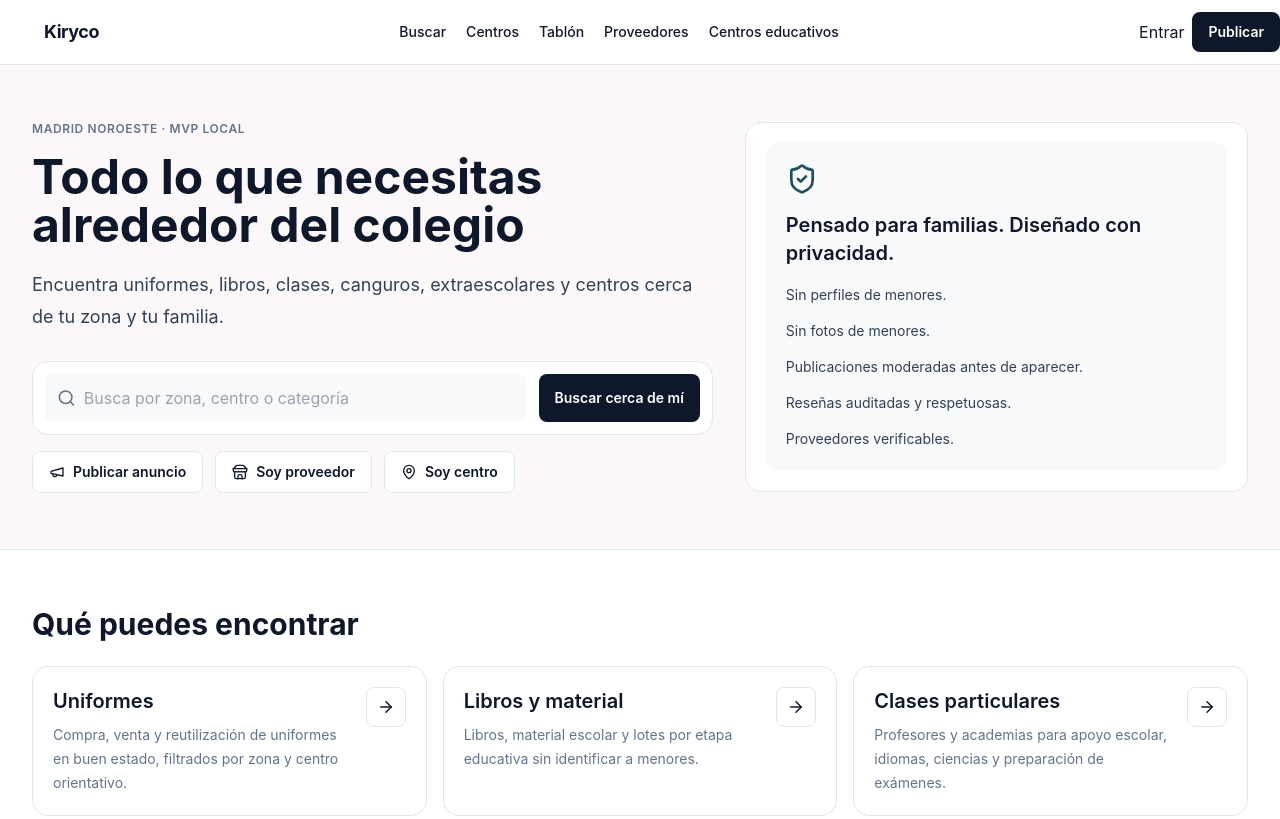
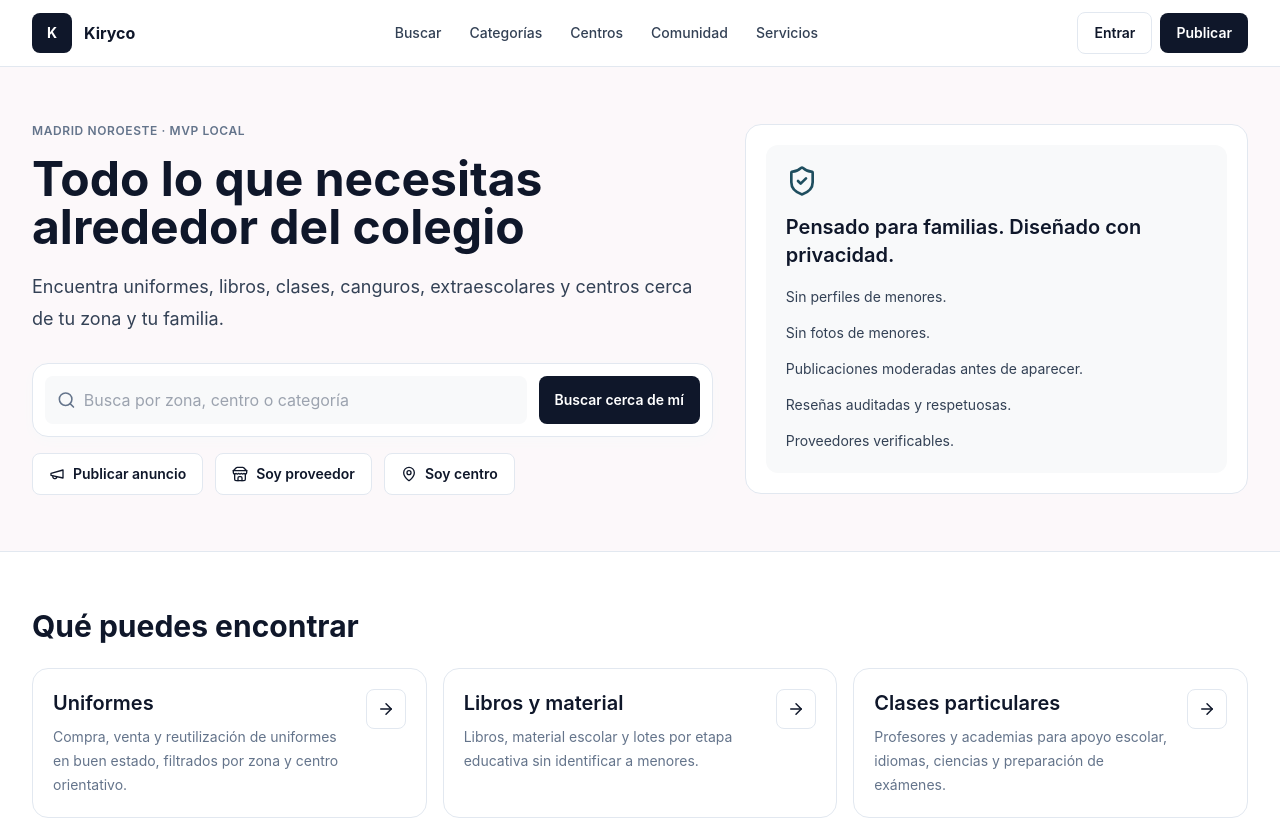
Before and after one commit to rdrgzjavier/kiryco, a Next.js app: page / in a window 1280 px wide. Shown: the top 819 px of the page. Built offline with nearby package versions, Linux system fonts and the light colour scheme.

Commit message:
Improve header spacing and service wording

```diff
--- a/src/components/Header.tsx
+++ b/src/components/Header.tsx
@@ -1,78 +1,57 @@
 "use client";
 
 import Link from "next/link";
+import { Menu, Search, X } from "lucide-react";
 import { useState } from "react";
-import { Menu, Search, X } from "lucide-react";
 
-const navItems = [
-  { href: "/buscar", label: "Buscar" },
-  { href: "/centros", label: "Centros" },
-  { href: "/comunidad", label: "Tablón" },
-  { href: "/proveedores", label: "Proveedores" },
-  { href: "/centros-educativos", label: "Centros educativos" },
+const nav = [
+  ["Buscar", "/buscar"],
+  ["Categorías", "/categoria/uniformes"],
+  ["Centros", "/centros"],
+  ["Comunidad", "/comunidad"],
+  ["Servicios", "/proveedores"]
 ];
 
 export default function Header() {
-  const [navOpen, setNavOpen] = useState(false);
+  const [open, setOpen] = useState(false);
 
   return (
-    <header className="sticky top-0 z-50 border-b border-warm-200 bg-white/95 backdrop-blur">
-      <div className="page-container flex h-16 items-center justify-between gap-4">
-        <Link href="/" className="flex items-center gap-2" aria-label="Kiryco, inicio">
-          <span className="flex h-9 w-9 items-center justify-center rounded-lg bg-brand-800 text-sm font-bold text-white">K</span>
-          <span className="text-lg font-bold tracking-tight text-warm-900">Kiryco</span>
+    <header className="sticky top-0 z-40 border-b border-line bg-panel/95 backdrop-blur">
+      <div className="page flex items-center justify-between py-3">
+        <Link href="/" className="flex items-center gap-3" aria-label="Kiryco">
+          <span className="grid h-10 w-10 place-items-center rounded-lg bg-ink text-sm font-bold text-white">K</span>
+          <span className="block text-base font-bold text-ink">Kiryco</span>
         </Link>
-
-        <nav className="hidden items-center gap-5 md:flex" aria-label="Principal">
-          {navItems.map((item) => (
-            <Link key={item.href} href={item.href} className="text-sm font-medium text-warm-700 hover:text-brand-700">
-              {item.label}
+        <nav className="hidden items-center gap-1 md:flex" aria-label="Principal">
+          {nav.map(([label, href]) => (
+            <Link key={href} href={href} className="rounded-lg px-3 py-2 text-sm font-medium text-slatecopy hover:bg-soft hover:text-ink">
+              {label}
             </Link>
           ))}
         </nav>
-
         <div className="hidden items-center gap-2 md:flex">
-          <Link href="/login" className="btn-ghost">
-            Entrar
-          </Link>
-          <Link href="/publicar" className="btn-primary py-2.5">
-            Publicar
-          </Link>
+          <Link href="/login" className="btn-secondary">Entrar</Link>
+          <Link href="/publicar" className="btn-primary">Publicar</Link>
         </div>
-
-        <button
-          type="button"
-          onClick={() => setNavOpen((value) => !value)}
-          className="inline-flex h-10 w-10 items-center justify-center rounded-lg border border-warm-200 text-warm-800 md:hidden"
-          aria-label={navOpen ? "Cerrar menú" : "Abrir menú"}
-        >
-          {navOpen ? <X size={20} /> : <Menu size={20} />}
+        <button className="icon-button md:hidden" onClick={() => setOpen((value) => !value)} aria-label="Abrir menú">
+          {open ? <X size={20} /> : <Menu size={20} />}
         </button>
       </div>
-
-      {navOpen ? (
-        <nav className="border-t border-warm-200 bg-white px-4 py-3 md:hidden" aria-label="Menú móvil">
-          <div className="mx-auto flex max-w-6xl flex-col gap-1">
-            <Link href="/buscar" onClick={() => setNavOpen(false)} className="flex items-center gap-2 rounded-lg px-3 py-3 font-medium text-warm-800 hover:bg-warm-100">
-              <Search size={18} />
-              Buscar recursos
-            </Link>
-            {navItems.slice(1).map((item) => (
-              <Link key={item.href} href={item.href} onClick={() => setNavOpen(false)} className="rounded-lg px-3 py-3 font-medium text-warm-800 hover:bg-warm-100">
-                {item.label}
+      {open && (
+        <div className="border-t border-line bg-panel px-4 py-4 md:hidden">
+          <div className="mb-3 flex items-center gap-2 rounded-lg border border-line bg-soft px-3 py-2 text-sm text-muted">
+            <Search size={16} aria-hidden /> Busca por zona, centro o categoría
+          </div>
+          <nav className="grid gap-1">
+            {nav.map(([label, href]) => (
+              <Link key={href} href={href} className="rounded-lg px-3 py-3 font-medium text-slatecopy hover:bg-soft" onClick={() => setOpen(false)}>
+                {label}
               </Link>
             ))}
-            <div className="mt-2 grid grid-cols-2 gap-2 border-t border-warm-200 pt-3">
-              <Link href="/login" onClick={() => setNavOpen(false)} className="btn-secondary justify-center">
-                Entrar
-              </Link>
-              <Link href="/publicar" onClick={() => setNavOpen(false)} className="btn-primary justify-center">
-                Publicar
-              </Link>
-            </div>
-          </div>
-        </nav>
-      ) : null}
+            <Link href="/publicar" className="btn-primary mt-2 text-center" onClick={() => setOpen(false)}>Publicar anuncio</Link>
+          </nav>
+        </div>
+      )}
     </header>
   );
 }
```
